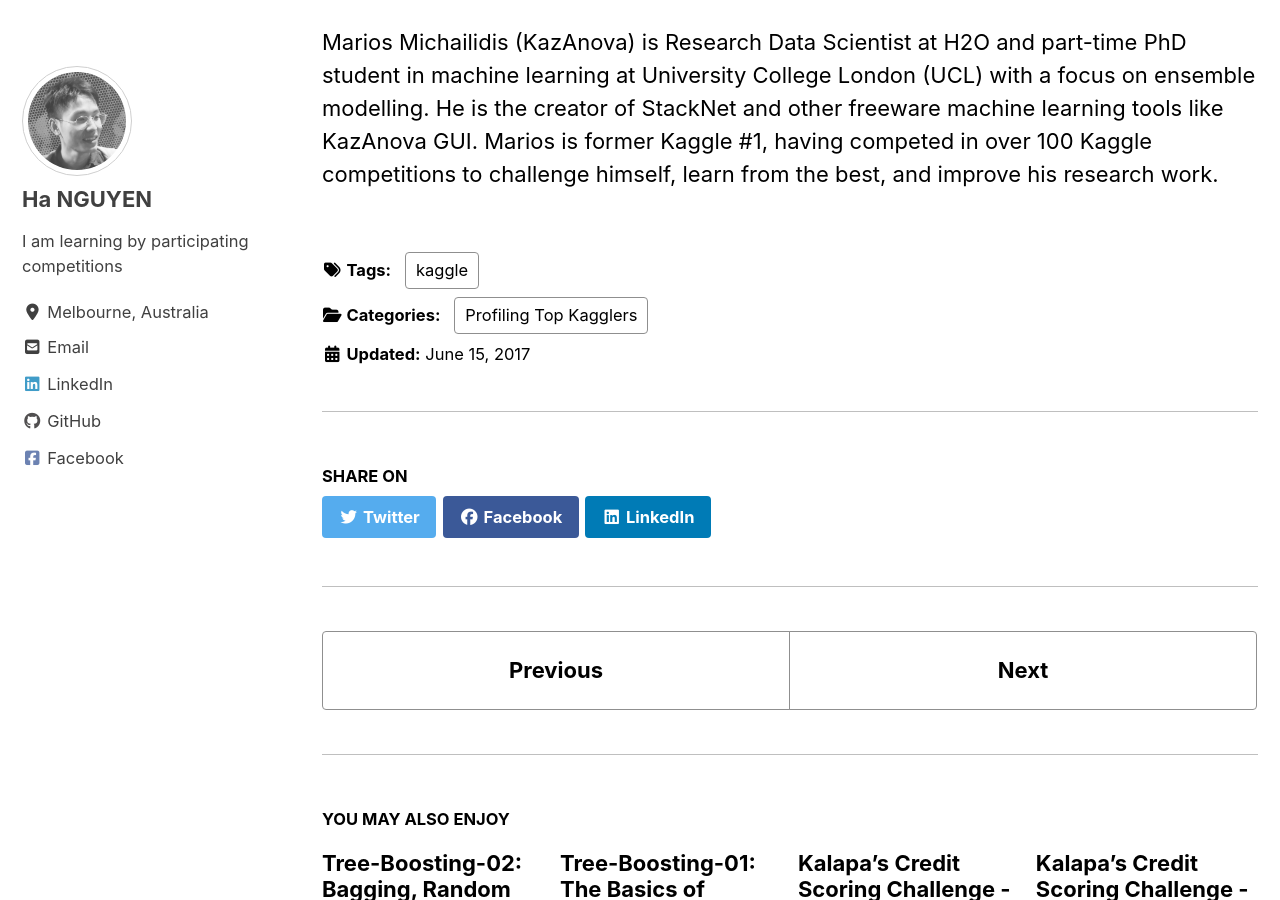
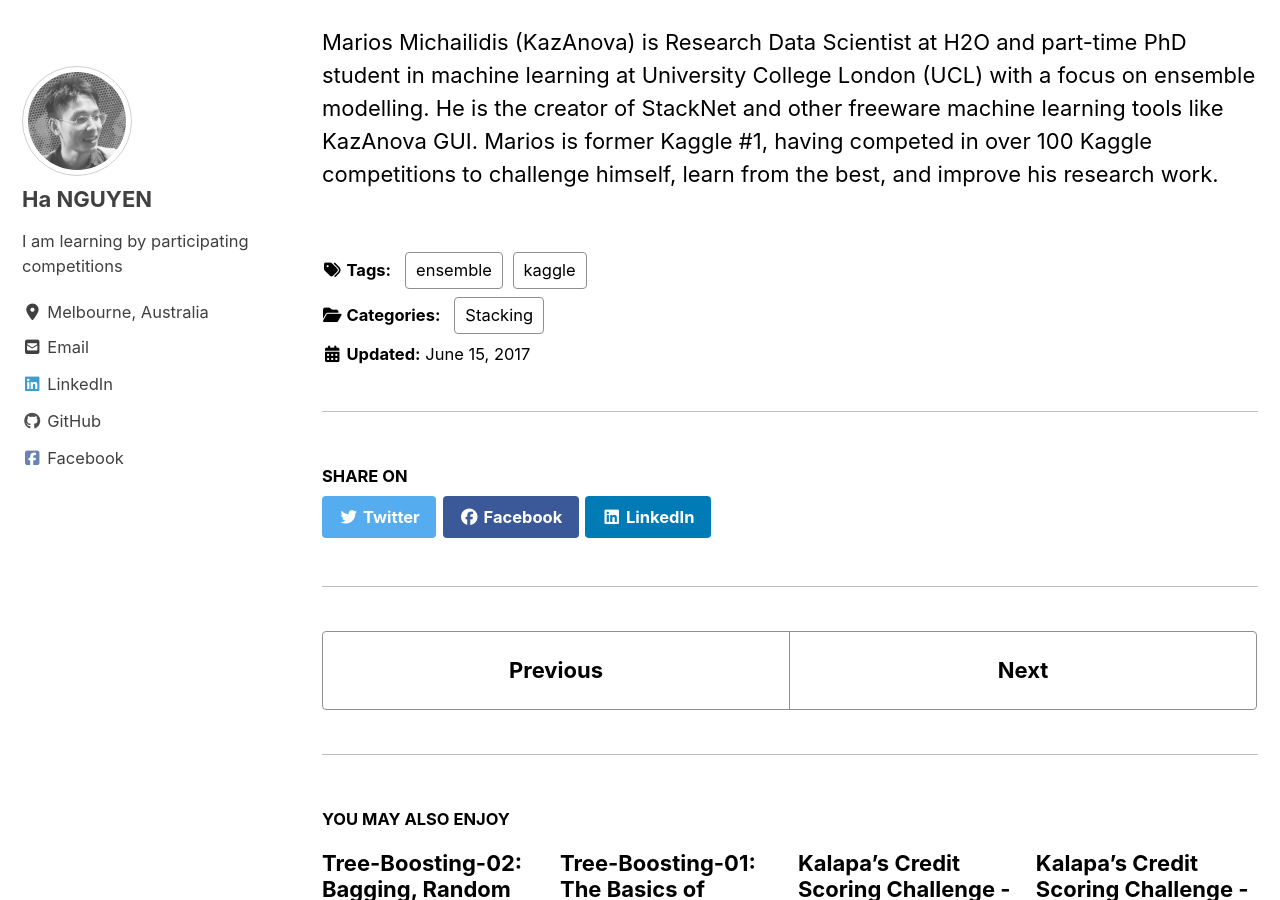
Before and after one commit to datasciblog/datasciblog.github.io, a Jekyll site: the page built from _posts/2017-06-15-stacking-made-easy-an-introduction-to-stacknet-by-competitions-grandmaster-marios-michailidis-kazanova.md, in a window 1280 px wide and 900 px high, scrolled down 19890 px. Built offline with Jekyll 4.4.1, drawn with Linux system fonts in a browser that asks for light colours; cached includes are drawn as plain includes; nearby versions of some CDN libraries.

Commit message:
Update 2017-06-15-stacking-made-easy-an-introduction-to-stacknet-by-competitions-grandmaster-marios-michailidis-kazanova.md

```diff
--- a/_posts/2017-06-15-stacking-made-easy-an-introduction-to-stacknet-by-competitions-grandmaster-marios-michailidis-kazanova.md
+++ b/_posts/2017-06-15-stacking-made-easy-an-introduction-to-stacknet-by-competitions-grandmaster-marios-michailidis-kazanova.md
@@ -5,9 +5,10 @@ date:   2017-06-15
 permalink: /2017/06/15/stacking-made-easy-an-introduction-to-stacknet-by-competitions-grandmaster-marios-michailidis-kazanova/
 excerpt: ""
 categories:
-- Profiling Top Kagglers
+- Stacking
 tags:
 - kaggle
+- ensemble
 classes: wide
 # toc: true
 # toc_label: "Table of Contents"
```
